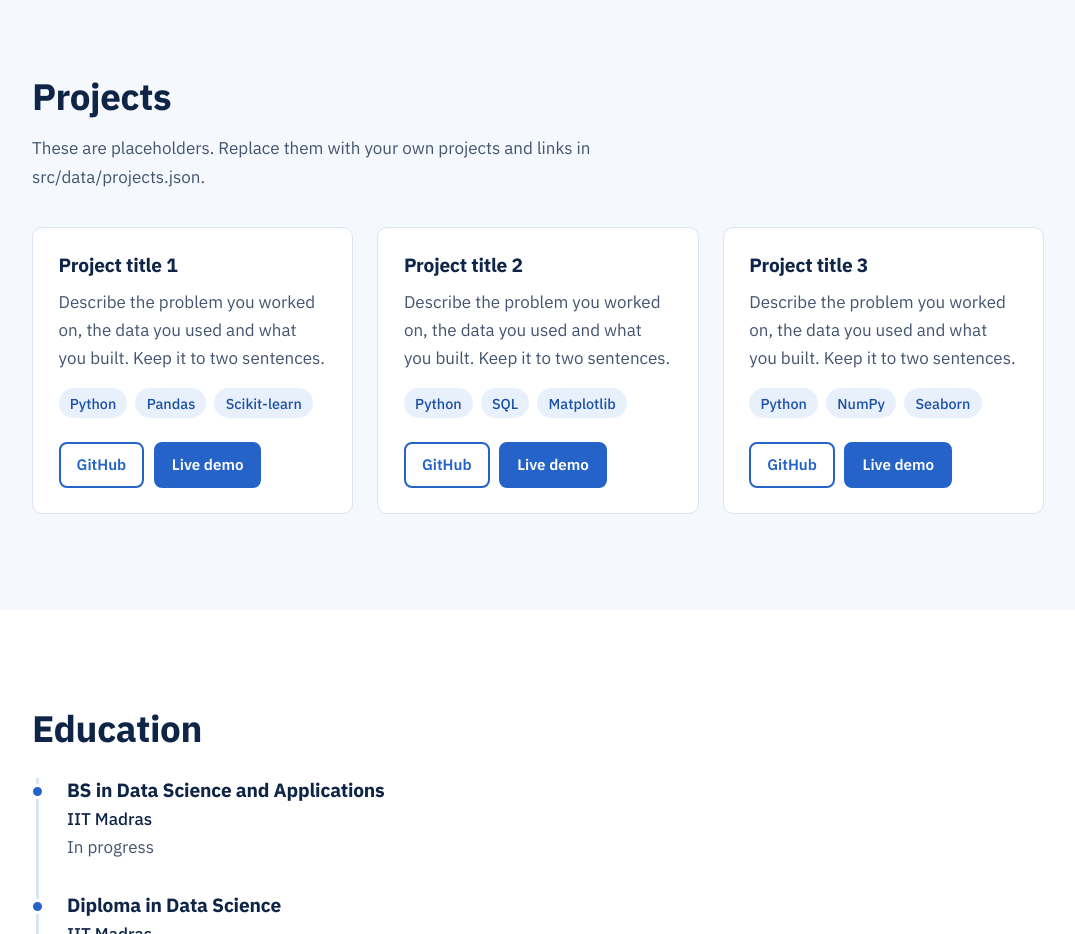
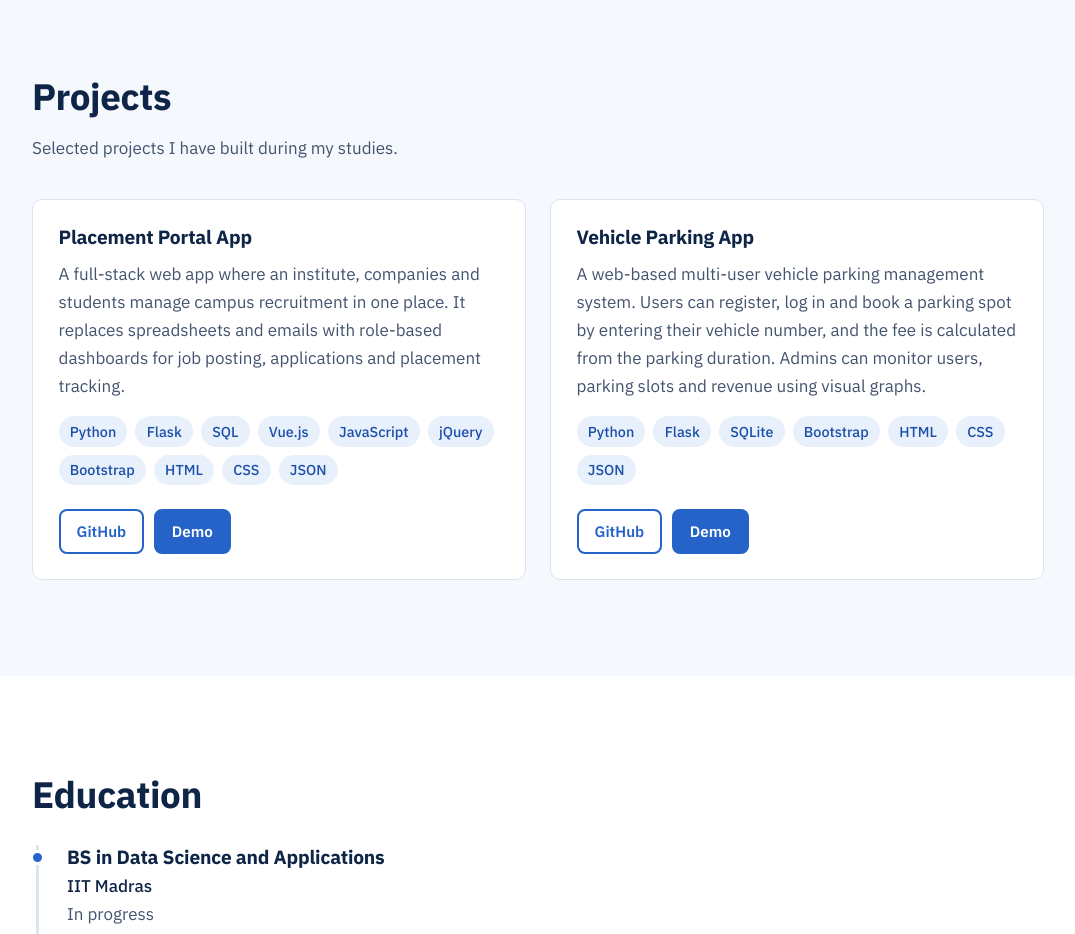
Before and after one commit to 23f2000298/my_portfolio, a Vue app: page / in a window 1280 px wide. Shown: the part 1740-2674 px from the top of the page, without its empty margins (102-1177 px from the left). Built offline with nearby package versions, Linux system fonts and the light colour scheme.

Commit message:
two project added

```diff
--- a/src/components/ProjectCard.vue
+++ b/src/components/ProjectCard.vue
@@ -12,11 +12,11 @@ defineProps({
       <li v-for="t in project.tech" :key="t">{{ t }}</li>
     </ul>
     <div class="card__actions">
-      <a class="btn btn--small btn--secondary" :href="project.github" target="_blank" rel="noopener noreferrer">
+      <a v-if="project.github" class="btn btn--small btn--secondary" :href="project.github" target="_blank" rel="noopener noreferrer">
         GitHub<span class="visually-hidden"> repository for {{ project.title }}</span>
       </a>
-      <a class="btn btn--small btn--primary" :href="project.demo" target="_blank" rel="noopener noreferrer">
-        Live demo<span class="visually-hidden"> of {{ project.title }}</span>
+      <a v-if="project.demo" class="btn btn--small btn--primary" :href="project.demo" target="_blank" rel="noopener noreferrer">
+        {{ project.demoLabel || 'Live demo' }}<span class="visually-hidden"> for {{ project.title }}</span>
       </a>
     </div>
   </article>
--- a/src/components/ProjectsSection.vue
+++ b/src/components/ProjectsSection.vue
@@ -8,7 +8,7 @@ import projects from '../data/projects.json'
   <SectionWrapper
     id="projects"
     title="Projects"
-    intro="These are placeholders. Replace them with your own projects and links in src/data/projects.json."
+    intro="Selected projects I have built during my studies."
     alt
   >
     <div class="grid grid--projects">
--- a/src/data/projects.json
+++ b/src/data/projects.json
@@ -1,23 +1,18 @@
 [
   {
-    "title": "Project title 1",
-    "description": "Describe the problem you worked on, the data you used and what you built. Keep it to two sentences.",
-    "tech": ["Python", "Pandas", "Scikit-learn"],
-    "github": "https://github.com/your-username/project-one",
-    "demo": "https://your-demo-link.example.com"
+    "title": "Placement Portal App",
+    "description": "A full-stack web app where an institute, companies and students manage campus recruitment in one place. It replaces spreadsheets and emails with role-based dashboards for job posting, applications and placement tracking.",
+    "tech": ["Python", "Flask", "SQL", "Vue.js", "JavaScript", "jQuery", "Bootstrap", "HTML", "CSS", "JSON"],
+    "github": "https://github.com/23f2000298/Mad2_Project_Placement_Portal",
+    "demo": "https://drive.google.com/file/d/1Us8SrKOwMknVqPpDCF384kHsYAPznhN9/view?usp=sharing",
+    "demoLabel": "Demo"
   },
   {
-    "title": "Project title 2",
-    "description": "Describe the problem you worked on, the data you used and what you built. Keep it to two sentences.",
-    "tech": ["Python", "SQL", "Matplotlib"],
-    "github": "https://github.com/your-username/project-two",
-    "demo": "https://your-demo-link.example.com"
-  },
-  {
-    "title": "Project title 3",
-    "description": "Describe the problem you worked on, the data you used and what you built. Keep it to two sentences.",
-    "tech": ["Python", "NumPy", "Seaborn"],
-    "github": "https://github.com/your-username/project-three",
-    "demo": "https://your-demo-link.example.com"
+    "title": "Vehicle Parking App",
+    "description": "A web-based multi-user vehicle parking management system. Users can register, log in and book a parking spot by entering their vehicle number, and the fee is calculated from the parking duration. Admins can monitor users, parking slots and revenue using visual graphs.",
+    "tech": ["Python", "Flask", "SQLite", "Bootstrap", "HTML", "CSS", "JSON"],
+    "github": "https://github.com/23f2000298/mad1-project",
+    "demo": "https://drive.google.com/file/d/1C-CW7J943bc52ichO_If14HE1VIe-M8w/view?usp=sharing",
+    "demoLabel": "Demo"
   }
 ]
```
